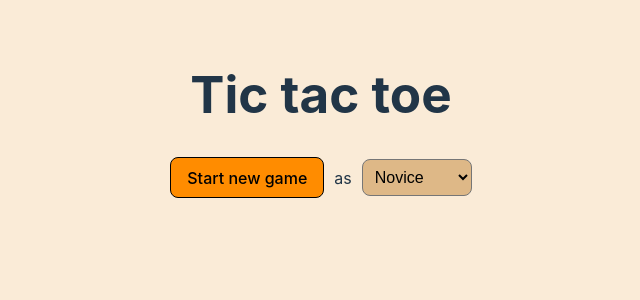
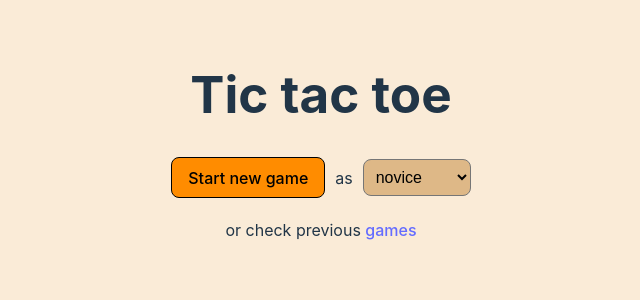
Before and after one commit to witsu/tic-tac-toe, a React (Vite) app: page / in a window 1280 px wide. Shown: the top 300 px of the page, without its empty margins (319-959 px from the left). Built offline with nearby package versions, Linux system fonts and the light colour scheme; what pocketbase would draw is missing.

Commit message:
Games page

```diff
--- a/src/App.css
+++ b/src/App.css
@@ -18,3 +18,6 @@
   padding: 0.5em;
   margin-left: 10px;
 }
+.previousGames {
+  margin-bottom: 20px;
+}
--- a/src/App.tsx
+++ b/src/App.tsx
@@ -1,9 +1,10 @@
 import { useState } from 'react'
 import pb from './pocketbaseClient';
 import { getEmptyCells, GAME_STATE_IN_PROGRESS } from './Game';
-import { Outlet, useNavigate } from "react-router";
+import { Link, Outlet, useNavigate } from "react-router";
 
 import './App.css'
+import getDifficultyName from './difficulty';
 
 function App() {
     const [difficulty, setDifficulty] = useState(0);
@@ -30,12 +31,13 @@ function App() {
                     value={difficulty}
                     onChange={e => setDifficulty(Number(e.target.value))}
                 >
-                    <option value="1">Novice</option>
-                    <option value="3">Advanced</option>
-                    <option value="5">Expert</option>
-                    <option value="8">Legend</option>
+                    <option value="1">{getDifficultyName(1)}</option>
+                    <option value="3">{getDifficultyName(3)}</option>
+                    <option value="5">{getDifficultyName(5)}</option>
+                    <option value="8">{getDifficultyName(8)}</option>
                 </select>
             </div>
+            <div className='previousGames'>or check previous <Link to="games">games</Link></div>
             <Outlet />
         </>
     )
--- /dev/null
+++ b/src/GamesPage.css
@@ -0,0 +1,5 @@
+.games{
+    list-style-type: none;
+    margin: 0;
+    padding: 0;
+}
--- /dev/null
+++ b/src/GamesPage.tsx
@@ -0,0 +1,34 @@
+import { useEffect, useState } from 'react'
+import { Link } from "react-router";
+import pb from './pocketbaseClient';
+import getDifficultyName from './difficulty';
+import './GamesPage.css';
+
+function GamesPage() {
+    const [games, setGames] = useState([]);
+
+    useEffect(() => {
+        async function getGames() {
+            const result = await pb.collection('games').getList(1, 10, {
+                sort: '-created',
+                filter: 'user="ec9x0hmo73khv87"'
+            });
+            setGames(result.items);
+        }
+        getGames();
+    }, []);
+
+    return (
+        <div>
+            <ul className='games'>
+                {games.map((game) => {
+                    return <li key={game.id}>
+                        <Link to={game.id}>{game.state}</Link> vs {getDifficultyName(game.difficulty)}
+                    </li>
+                })}
+            </ul>
+        </div>
+    )
+}
+
+export default GamesPage;
--- /dev/null
+++ b/src/difficulty.ts
@@ -0,0 +1,14 @@
+function getDifficultyName(level: number): string {
+    switch (level) {
+        case 0:
+        case 1:
+            return 'novice';
+        case 3:
+            return 'advanced';
+        case 5:
+            return 'expert';
+        case 8:
+            return 'legend';
+    }
+}
+export default getDifficultyName;
--- a/src/main.tsx
+++ b/src/main.tsx
@@ -4,6 +4,7 @@ import { BrowserRouter, Routes, Route } from "react-router";
 import './index.css'
 import App from './App.tsx'
 import GamePage from './GamePage.tsx'
+import GamesPage from './GamesPage.tsx'
 
 createRoot(document.getElementById('root')!).render(
   <StrictMode>
@@ -11,6 +12,7 @@ createRoot(document.getElementById('root')!).render(
       <Routes>
         <Route path="/" element={<App />}>
           <Route path="games/:gameId" element={<GamePage />} />
+          <Route path="games" element={<GamesPage />} />
         </Route>
       </Routes>
     </BrowserRouter >
```
